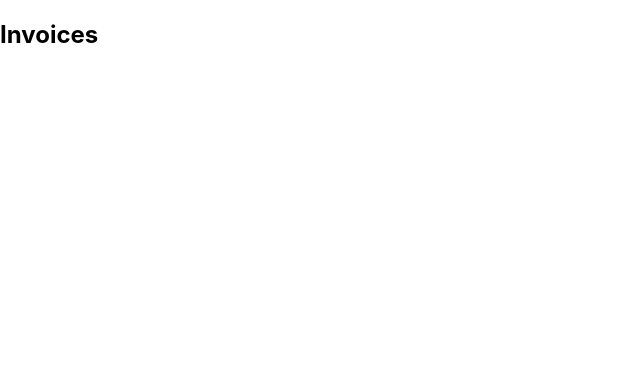
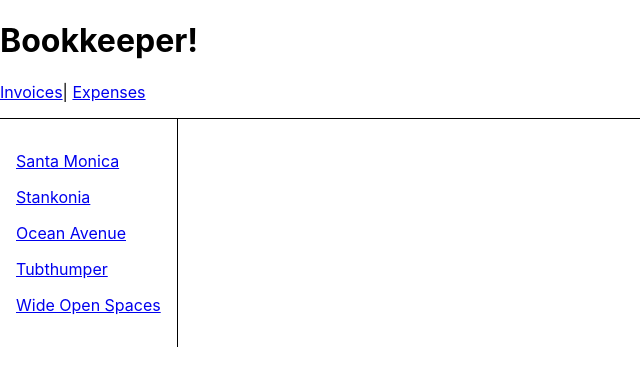
Before and after one commit to dulanjanabandara/router-tutorial, a React (Create React App) app: page /invoices in a window 1280 px wide. Shown: the top 386 px of the page, without its empty margins (0-640 px from the left). Built offline with nearby package versions, Linux system fonts and the light colour scheme.

Commit message:
Added parent-child route connections

```diff
--- a/src/App.js
+++ b/src/App.js
@@ -1,4 +1,4 @@
-import { Link } from "react-router-dom";
+import { Outlet, Link } from "react-router-dom";
 import "./App.css";
 
 function App() {
@@ -10,6 +10,7 @@
         <Link to="/invoices">Invoices</Link>|{" "}
         <Link to="/expenses">Expenses</Link>
       </nav>
+      <Outlet />
     </div>
   );
 }
--- /dev/null
+++ b/src/data.js
@@ -0,0 +1,36 @@
+let invoices = [
+  {
+    name: "Santa Monica",
+    number: 1995,
+    amount: "$10,800",
+    due: "12/05/1995",
+  },
+  {
+    name: "Stankonia",
+    number: 2000,
+    amount: "$8,000",
+    due: "10/31/2000",
+  },
+  {
+    name: "Ocean Avenue",
+    number: 2003,
+    amount: "$9,500",
+    due: "07/22/2003",
+  },
+  {
+    name: "Tubthumper",
+    number: 1997,
+    amount: "$14,000",
+    due: "09/01/1997",
+  },
+  {
+    name: "Wide Open Spaces",
+    number: 1998,
+    amount: "$4,600",
+    due: "01/27/2998",
+  },
+];
+
+export function getInvoices() {
+  return invoices;
+}
--- a/src/index.js
+++ b/src/index.js
@@ -11,9 +11,18 @@
   <React.StrictMode>
     <BrowserRouter>
       <Routes>
-        <Route path="/" element={<App />} />
-        <Route path="expenses" element={<Expenses />} />
-        <Route path="invoices" element={<Invoices />} />
+        <Route path="/" element={<App />}>
+          <Route path="expenses" element={<Expenses />} />
+          <Route path="invoices" element={<Invoices />} />
+          <Route
+            path="*"
+            element={
+              <main style={{ padding: "1rem" }}>
+                <p>There's nothing here!</p>
+              </main>
+            }
+          />
+        </Route>
       </Routes>
     </BrowserRouter>
   </React.StrictMode>,
--- a/src/routes/invoices.jsx
+++ b/src/routes/invoices.jsx
@@ -1,7 +1,21 @@
+import { Link } from "react-router-dom";
+import { getInvoices } from "../data.js";
+
 export default function Invoices() {
+  let invoices = getInvoices();
   return (
-    <main stryle={{ padding: "1rem 0" }}>
-      <h2>Invoices</h2>
-    </main>
+    <div style={{ display: "flex" }}>
+      <nav style={{ borderRight: "solid 1px", padding: "1rem" }}>
+        {invoices.map((invoice) => (
+          <Link
+            style={{ display: "block", margin: "1rem 0" }}
+            to={`/invoices/${invoice.number}`}
+            key={invoice.number}
+          >
+            {invoice.name}
+          </Link>
+        ))}
+      </nav>
+    </div>
   );
 }
```
